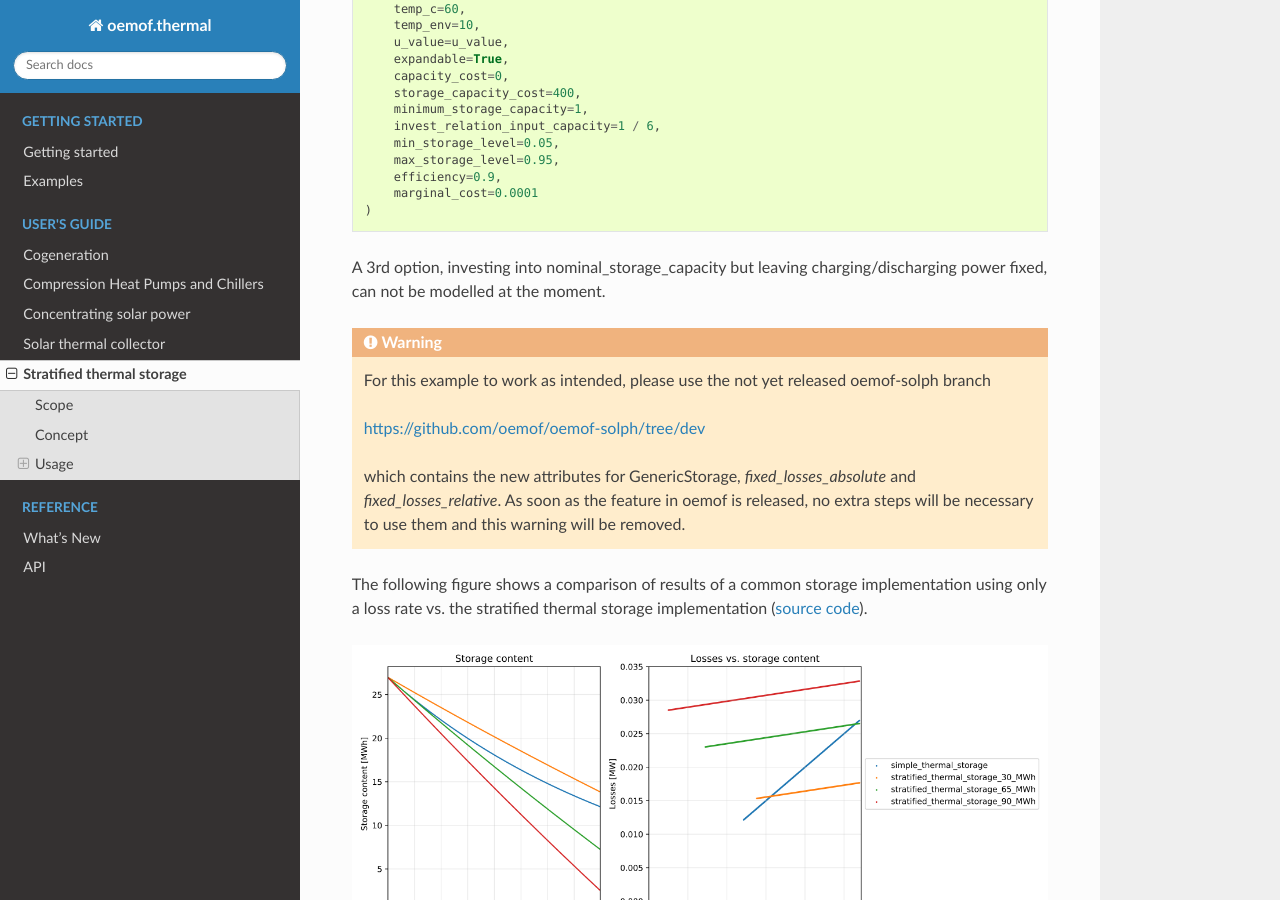
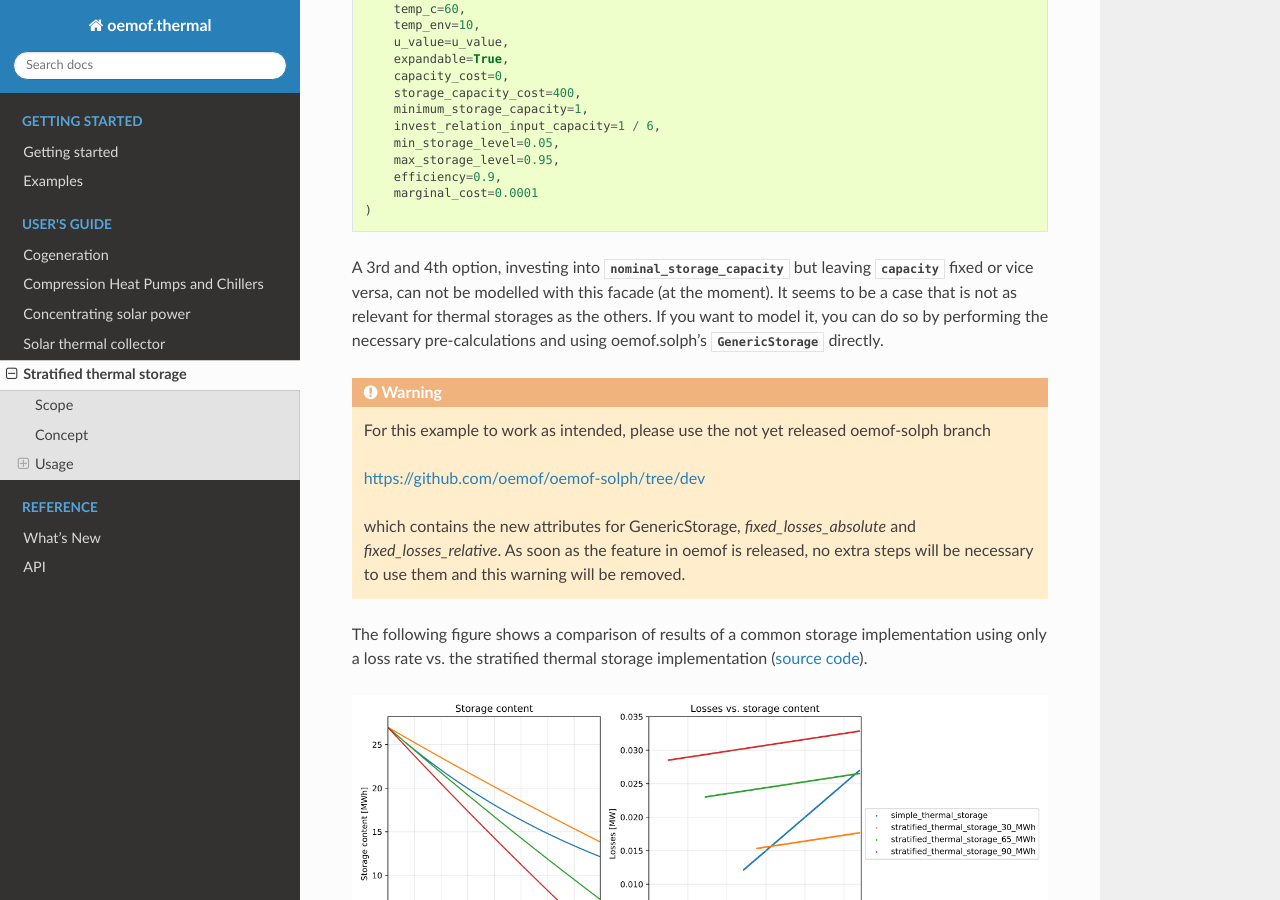
Before and after one commit to oemof/oemof-thermal, a Sphinx documentation site: the page built from docs/stratified_thermal_storage.rst, in a window 1280 px wide and 900 px high, scrolled down 3690 px. Built offline with Sphinx 7.4.7 and the Read the Docs theme 2.0.0, drawn with Linux system fonts in a browser that asks for light colours; formulas are drawn with MathJax 3.

Commit message:
Extend explanation of invest option

```diff
--- a/docs/stratified_thermal_storage.rst
+++ b/docs/stratified_thermal_storage.rst
@@ -224,8 +224,11 @@ If you do not want to use a rule of thumb and rather let the model decide, go wi
   )
 
 
-A 3rd option, investing into nominal_storage_capacity but leaving charging/discharging power fixed,
-can not be modelled at the moment.
+A 3rd and 4th option, investing into :py:attr:`nominal_storage_capacity` but leaving
+:py:attr:`capacity` fixed or vice versa, can not be modelled with this facade (at the moment).
+It seems to be a case that is not as relevant for thermal storages as the others. If you want to
+model it, you can do so by performing the necessary pre-calculations and using oemof.solph's
+:py:obj:`GenericStorage` directly.
 
 .. warning::
 
```
